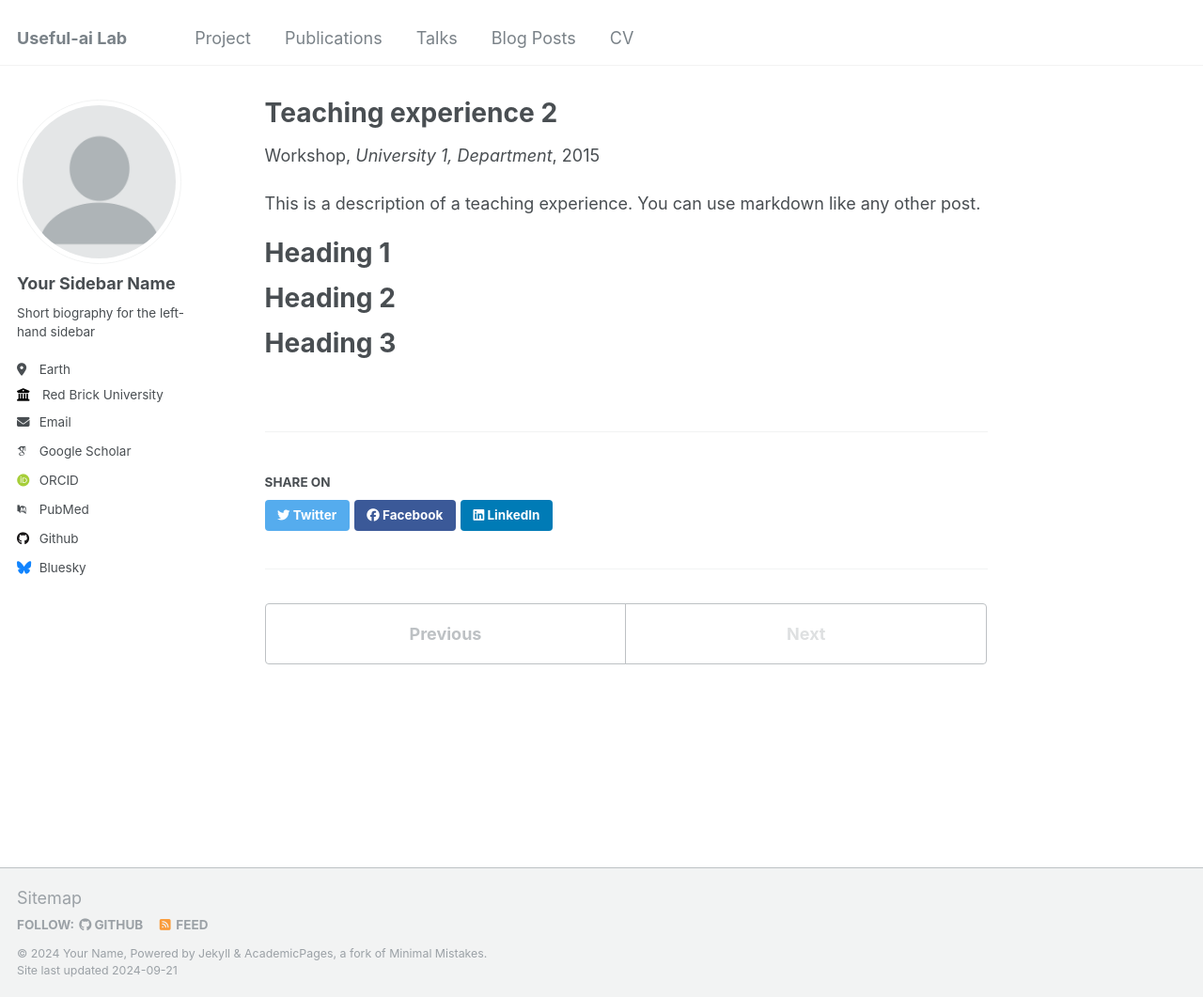
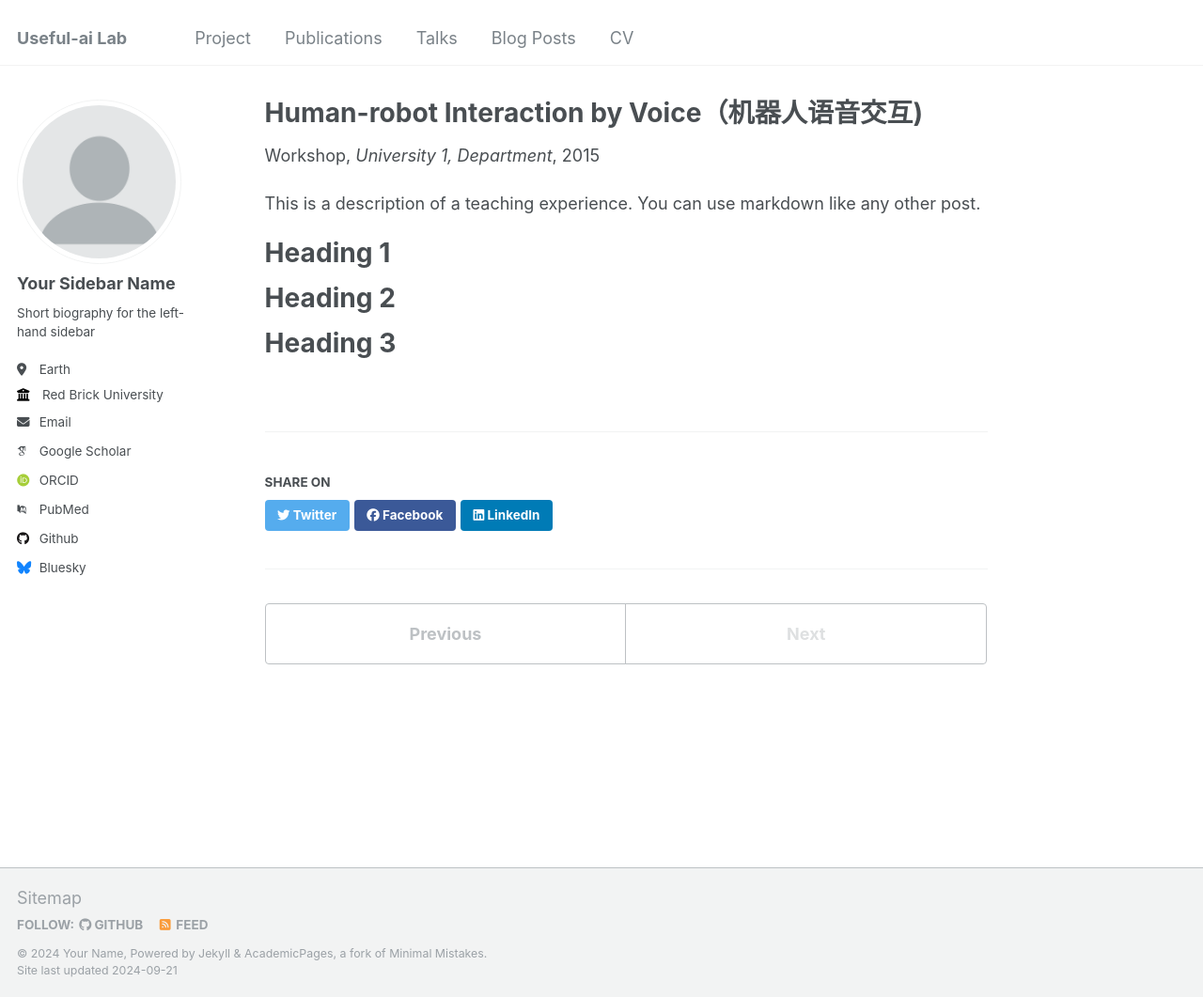
Before and after one commit to rc611/useful-ai, a Jekyll site: the page built from _teaching/2015-spring-teaching-2.md, in a window 1280 px wide and 1061 px high. Shown: the whole window at 94% size. Built offline with Jekyll 4.4.1, drawn with Linux system fonts in a browser that asks for light colours; some web fonts are replaced.

Commit message:
Update Project1-Robot-Voice-Interaction.md

```diff
--- a/_teaching/2015-spring-teaching-2.md
+++ b/_teaching/2015-spring-teaching-2.md
@@ -1,5 +1,5 @@
 ---
-title: "Teaching experience 2"
+title: "Human-robot Interaction by Voice（机器人语音交互)"
 collection: teaching
 type: "Workshop"
 permalink: /teaching/2015-spring-teaching-1
```
